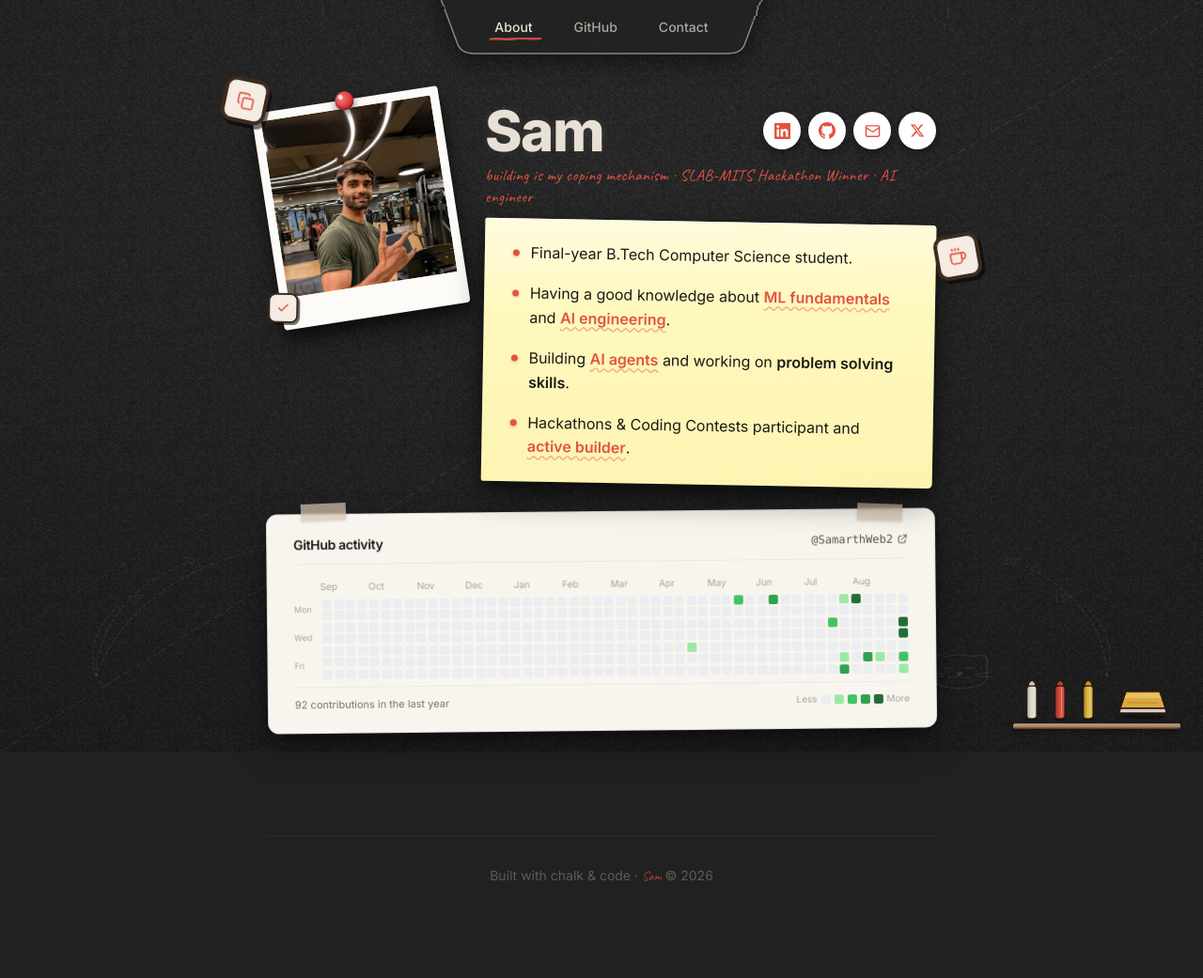
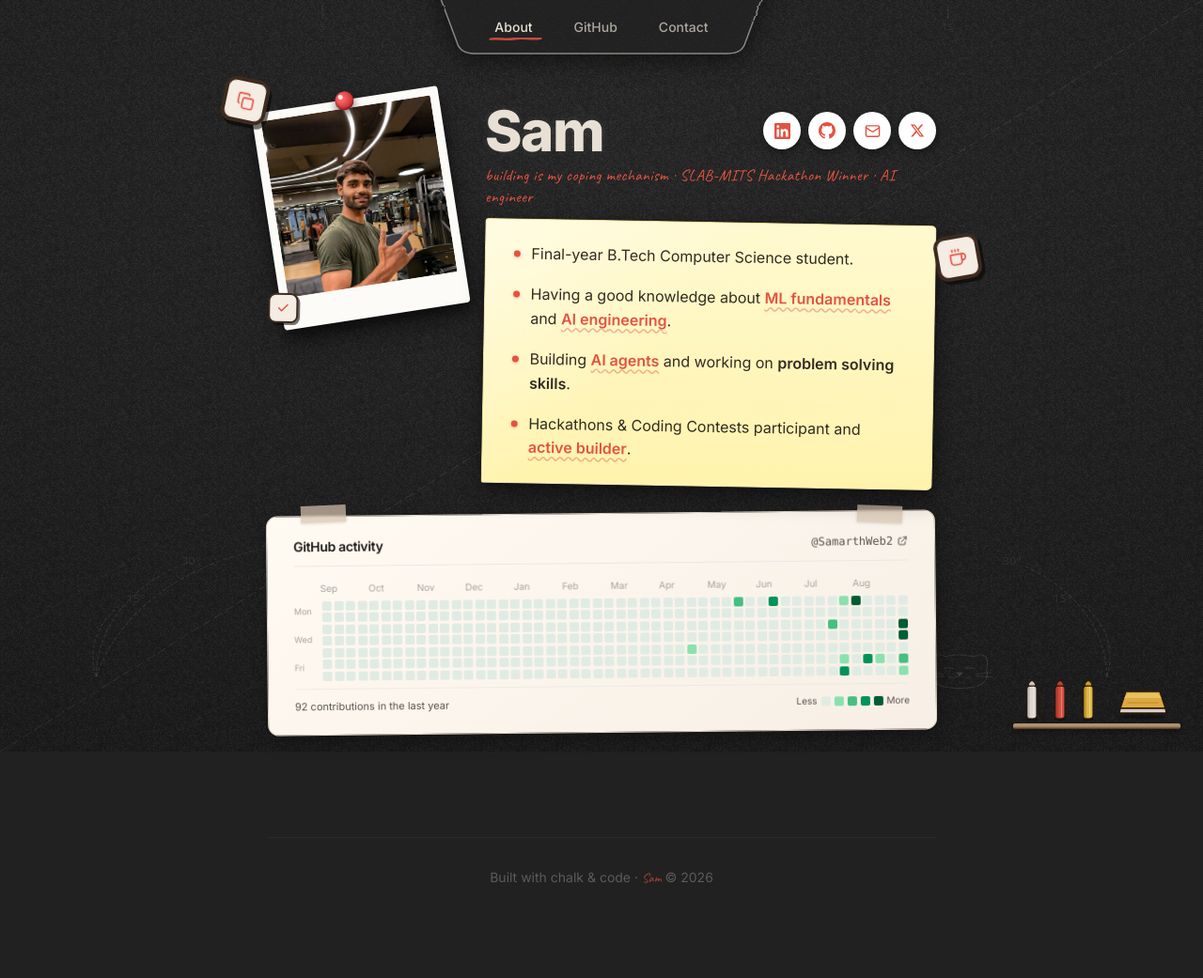
Before and after one commit to Samarthweb2/sam-portfolio, a Python web app: template templates/index.html in a window 1280 px wide. Shown: the whole page at 94% size. Before the commit the page ends 938 px from the top, so only its background shows below. Run offline with Jinja, Linux system fonts and the light colour scheme; the template is opened without the code that fills it, so the values that code supplies are empty; some libraries are stand-ins or nearby versions.

Commit message:
style: warm cartoonish yellow sticky note and off-white parchment github card with dedicated css tokens

```diff
--- a/static/css/style.css
+++ b/static/css/style.css
@@ -17,6 +17,25 @@
   --color-chalk-orange: #E35342;
   --color-chalk-yellow: #F2C94C;
   --content-max-canvas: 760px;
+
+  /* Dedicated Yellow Sticky Note Tokens (Warm Cartoonish Old Paper) */
+  --color-note-yellow: #fff3ad;
+  --color-note-yellow-light: #fff9cf;
+  --color-note-yellow-edge: #e7c95f;
+  --color-note-ink: #342b20;
+
+  /* GitHub Activity Parchment Card Tokens */
+  --color-gh-paper: #f7efe6;
+  --color-gh-ink: #1c1917;
+  --color-gh-muted: #57534e;
+  --color-gh-border: #ded2c5;
+
+  /* Contribution Heatmap Green Scale */
+  --color-gh-0: #e0ebe4;
+  --color-gh-1: #8ae1af;
+  --color-gh-2: #45bf82;
+  --color-gh-3: #00925a;
+  --color-gh-4: #005d36;
 }
 
 /* ---------- Base Reset & Body ---------- */
@@ -434,21 +453,19 @@ body {
   transform: rotate(10deg);
 }
 
-/* ---------- Pinned Pale-Yellow Sticky Note (Pale Texture, Uneven Edges, Broad Shadow) ---------- */
+/* ---------- Pinned Warm Cartoonish Yellow Sticky Note (#yellow-sticky-note) ---------- */
+#yellow-sticky-note,
 .yellow-note-card {
   position: relative;
   z-index: 20;
-  background-color: #FFF8BD;
-  color: #1C1917;
-  /* Subtle imperfect paper corners */
-  border-radius: 2px 4px 5px 3px;
+  background:
+    linear-gradient(135deg, rgba(255,255,255,.42), transparent 42%),
+    linear-gradient(180deg, var(--color-note-yellow-light), var(--color-note-yellow));
+  color: var(--color-note-ink);
+  border: 1px solid rgba(145, 108, 22, .20);
+  border-radius: 4px 5px 6px 3px;
   padding: 1.25rem 1.5rem;
-  /* Broad soft dark shadow providing clear contrast against chalkboard */
-  box-shadow:
-    0 16px 36px -4px rgba(0, 0, 0, 0.55),
-    0 6px 14px rgba(0, 0, 0, 0.3),
-    inset 0 1px 0 rgba(255, 255, 255, 0.65);
-  border: none;
+  box-shadow: 3px 10px 24px rgba(0,0,0,.42), 0 2px 5px rgba(0,0,0,.18);
   --note-base-rot: 1deg;
   transform: rotate(var(--note-base-rot));
   transform-origin: 50% 10% !important; /* Pinned at top edge */
@@ -459,39 +476,14 @@ body {
   transition: box-shadow 0.25s ease;
 }
 
-/* Pseudo-element 1: Gentle top-to-bottom light gradient across the note */
-.yellow-note-card::before {
-  content: '';
-  position: absolute;
-  inset: 0;
-  background: linear-gradient(
-    178deg,
-    rgba(255, 255, 255, 0.52) 0%,
-    rgba(255, 248, 189, 0.15) 35%,
-    rgba(238, 218, 105, 0.14) 100%
-  );
-  border-radius: inherit;
-  pointer-events: none;
-}
-
-/* Pseudo-element 2: Subtle paper grain / fiber texture using CSS radial gradient */
-.yellow-note-card::after {
-  content: '';
-  position: absolute;
-  inset: 0;
-  background-image: radial-gradient(rgba(180, 160, 60, 0.2) 0.65px, transparent 0.65px);
-  background-size: 10px 10px;
-  opacity: 0.4;
-  border-radius: inherit;
-  pointer-events: none;
-}
-
+#yellow-sticky-note:focus-visible,
 .yellow-note-card:focus-visible {
   outline: 2px dashed rgba(227, 83, 66, 0.7);
   outline-offset: 4px;
 }
 
-/* Note Wobble Animation (CSS Transform Only - Never Moves Layout) */
+/* Note Wobble Animation (CSS Transform Only - Preserves Base Rotation and Rest Position) */
+#yellow-sticky-note.note-wobble,
 .yellow-note-card.note-wobble {
   animation: noteWobble 0.52s cubic-bezier(0.25, 1.2, 0.5, 1) both !important;
 }
@@ -499,19 +491,19 @@ body {
 @keyframes noteWobble {
   0% {
     transform: rotate(var(--note-base-rot, 1deg)) translate3d(0, 0, 0) scale(1);
-    box-shadow: 0 16px 36px -4px rgba(0, 0, 0, 0.55), 0 6px 14px rgba(0, 0, 0, 0.3);
+    box-shadow: 3px 10px 24px rgba(0,0,0,.42), 0 2px 5px rgba(0,0,0,.18);
   }
   18% {
     transform: rotate(calc(var(--note-base-rot, 1deg) - 4.8deg)) translate3d(0, -8px, 0) scale(1.02);
-    box-shadow: 0 24px 44px -4px rgba(0, 0, 0, 0.65), 0 8px 18px rgba(0, 0, 0, 0.38);
+    box-shadow: 4px 16px 30px rgba(0,0,0,.52), 0 4px 10px rgba(0,0,0,.26);
   }
   38% {
     transform: rotate(calc(var(--note-base-rot, 1deg) + 3.8deg)) translate3d(0, 3px, 0) scale(0.99);
-    box-shadow: 0 12px 26px -3px rgba(0, 0, 0, 0.48), 0 4px 10px rgba(0, 0, 0, 0.25);
+    box-shadow: 2px 8px 18px rgba(0,0,0,.35), 0 2px 4px rgba(0,0,0,.15);
   }
   58% {
     transform: rotate(calc(var(--note-base-rot, 1deg) - 2.2deg)) translate3d(0, -3px, 0) scale(1.008);
-    box-shadow: 0 18px 34px -4px rgba(0, 0, 0, 0.58), 0 6px 14px rgba(0, 0, 0, 0.32);
+    box-shadow: 3px 12px 22px rgba(0,0,0,.42), 0 3px 7px rgba(0,0,0,.2);
   }
   78% {
     transform: rotate(calc(var(--note-base-rot, 1deg) + 1.0deg)) translate3d(0, 1px, 0) scale(0.998);
@@ -521,11 +513,12 @@ body {
   }
   100% {
     transform: rotate(var(--note-base-rot, 1deg)) translate3d(0, 0, 0) scale(1);
-    box-shadow: 0 16px 36px -4px rgba(0, 0, 0, 0.55), 0 6px 14px rgba(0, 0, 0, 0.3);
+    box-shadow: 3px 10px 24px rgba(0,0,0,.42), 0 2px 5px rgba(0,0,0,.18);
   }
 }
 
 @media (min-width: 640px) {
+  #yellow-sticky-note,
   .yellow-note-card {
     padding: 1.5rem 1.85rem;
   }
@@ -538,7 +531,7 @@ body {
   margin-bottom: 0.95rem;
   font-size: 0.93rem;
   line-height: 1.6;
-  color: #1C1917; /* Dark ink text */
+  color: var(--color-note-ink);
   position: relative;
   z-index: 1;
 }
@@ -559,14 +552,14 @@ body {
   width: 7px;
   height: 7px;
   border-radius: 50%;
-  background: #E35342;
+  background: var(--color-accent);
   margin-top: 0.55rem;
   flex-shrink: 0;
   box-shadow: 0 1px 3px rgba(227, 83, 66, 0.4);
 }
 
 .yellow-note-card .highlight {
-  color: #E35342;
+  color: var(--color-accent);
   font-weight: 600;
   text-decoration: underline wavy rgba(227, 83, 66, 0.42);
   text-underline-offset: 2.5px;
@@ -574,30 +567,26 @@ body {
 
 .yellow-note-card .highlight-subtle {
   font-weight: 600;
-  color: #1C1917;
+  color: var(--color-note-ink);
 }
 
-/* ---------- GitHub Activity Card (Ivory Contribution Paper Sheet) ---------- */
+/* ---------- GitHub Activity Card (Off-white Parchment / Paper Card) ---------- */
 .github-card {
-  background: #F8F5EF;
-  color: #1C1917;
-  border: 1px solid rgba(214, 211, 209, 0.85);
+  background: linear-gradient(145deg, #fffaf2, var(--color-gh-paper));
+  color: var(--color-gh-ink);
+  border: 1px solid var(--color-gh-border);
+  box-shadow: 3px 7px 18px rgba(0,0,0,.30);
   border-radius: 12px;
   padding: 1.25rem 1.5rem;
-  box-shadow:
-    0 16px 36px -4px rgba(0, 0, 0, 0.5),
-    0 4px 12px rgba(0, 0, 0, 0.22);
   position: relative;
   width: 100%;
-  --gh-rot: -0.6deg;
-  transform: rotate(var(--gh-rot));
+  transform: rotate(-0.6deg);
   transition: box-shadow 0.25s ease, transform 0.25s ease;
 }
 
-@media (min-width: 640px) {
-  .github-card {
-    padding: 1.35rem 1.75rem;
-  }
+.github-card .text-muted,
+.github-card .text-stone-500 {
+  color: var(--color-gh-muted);
 }
 
 @media (min-width: 640px) {
@@ -661,11 +650,11 @@ body {
   transform: scale(1.3);
 }
 
-.gh-l0 { background-color: #ebedf0; }
-.gh-l1 { background-color: #9be9a8; }
-.gh-l2 { background-color: #40c463; }
-.gh-l3 { background-color: #30a14e; }
-.gh-l4 { background-color: #216e39; }
+.gh-l0 { background-color: var(--color-gh-0); }
+.gh-l1 { background-color: var(--color-gh-1); }
+.gh-l2 { background-color: var(--color-gh-2); }
+.gh-l3 { background-color: var(--color-gh-3); }
+.gh-l4 { background-color: var(--color-gh-4); }
 
 /* ---------- Section Cards ---------- */
 .chalk-card {
--- a/templates/index.html
+++ b/templates/index.html
@@ -474,13 +474,13 @@
           <div class="flex items-center justify-between pt-2.5 border-t border-stone-200/70 text-[11px] text-stone-500 mt-1 font-sans">
             <span id="gh-contrib-count">92 contributions in the last year</span>
             <div class="flex items-center gap-1">
-              <span class="text-[10px] text-stone-400">Less</span>
-              <span class="inline-block w-2.5 h-2.5 rounded-[2px] bg-[#ebedf0]"></span>
-              <span class="inline-block w-2.5 h-2.5 rounded-[2px] bg-[#9be9a8]"></span>
-              <span class="inline-block w-2.5 h-2.5 rounded-[2px] bg-[#40c463]"></span>
-              <span class="inline-block w-2.5 h-2.5 rounded-[2px] bg-[#30a14e]"></span>
-              <span class="inline-block w-2.5 h-2.5 rounded-[2px] bg-[#216e39]"></span>
-              <span class="text-[10px] text-stone-400">More</span>
+              <span class="text-[10px] text-stone-500">Less</span>
+              <span class="inline-block w-2.5 h-2.5 rounded-[2px] bg-[#e0ebe4]"></span>
+              <span class="inline-block w-2.5 h-2.5 rounded-[2px] bg-[#8ae1af]"></span>
+              <span class="inline-block w-2.5 h-2.5 rounded-[2px] bg-[#45bf82]"></span>
+              <span class="inline-block w-2.5 h-2.5 rounded-[2px] bg-[#00925a]"></span>
+              <span class="inline-block w-2.5 h-2.5 rounded-[2px] bg-[#005d36]"></span>
+              <span class="text-[10px] text-stone-500">More</span>
             </div>
           </div>
         </div>
```
